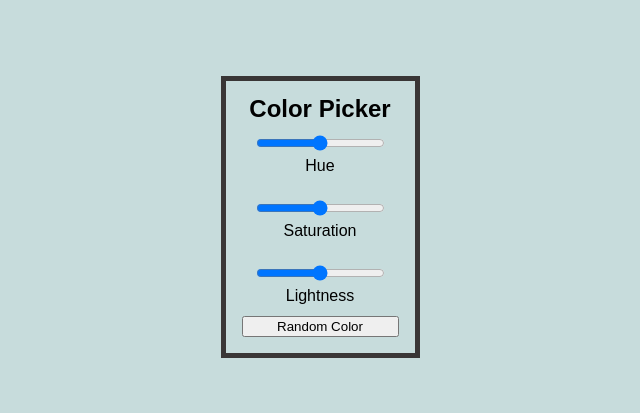
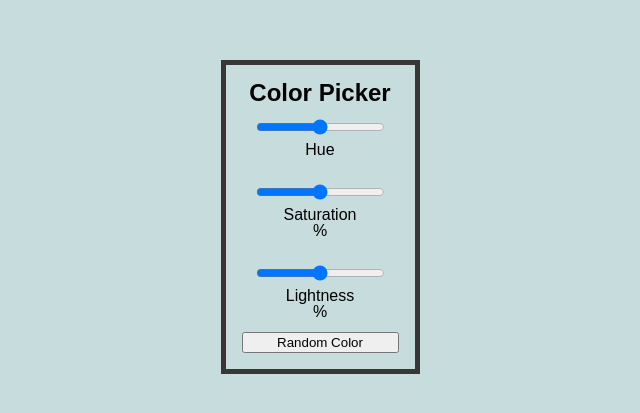
Before and after one commit to jonathonchilds/ColorPickerHooks, a React (Vite) app: page / in a window 1280 px wide. Shown: the part 191-604 px from the top of the page, without its empty margins (320-960 px from the left). Built offline with nearby package versions, Linux system fonts and the light colour scheme.

Commit message:
adds state to all three sliders

```diff
--- a/src/App.tsx
+++ b/src/App.tsx
@@ -3,7 +3,10 @@
 
 export function App() {
   const [hueValue, setHueValue] = useState<string>()
+  //"event.target.value" wouldn't allow a number
+  const [saturationValue, setSaturationValue] = useState<string>()
   //wanted to use same state for each input//
+  const [lightnessValue, setLightnessValue] = useState<string>()
 
   return (
     <div>
@@ -28,6 +31,8 @@
         </div>
         <div className="slider-container">
           <input
+            value={saturationValue}
+            onChange={(event) => setSaturationValue(event.target.value)}
             type="range"
             id="saturation"
             name="saturation"
@@ -37,11 +42,13 @@
           />
           <label className="slider-labels" htmlFor="saturation">
             Saturation
-            <div></div>
+            <div>{saturationValue}%</div>
           </label>
         </div>
         <div className="slider-container">
           <input
+            value={lightnessValue}
+            onChange={(event) => setLightnessValue(event.target.value)}
             type="range"
             id="lightness"
             name="lightness"
@@ -51,7 +58,7 @@
           />
           <label className="slider-labels" htmlFor="lightness">
             Lightness
-            <div></div>
+            <div>{lightnessValue}%</div>
           </label>
         </div>
         <button>Random Color</button>
```
